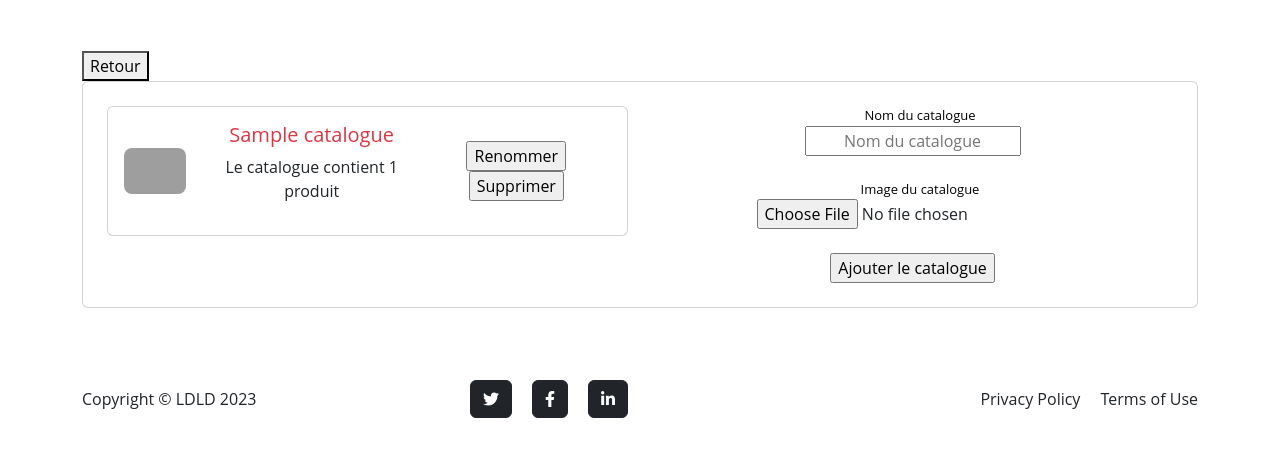
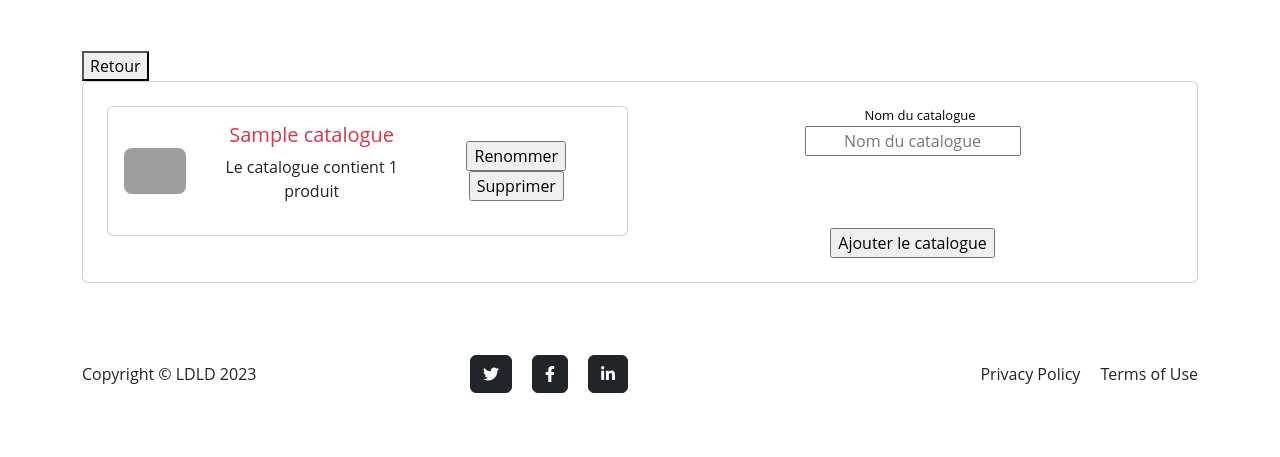
Before and after one commit to Wiqiro/WE4E-Project-Hardware-Sales, a PHP site: page /gestion_catalogue.php in a window 1280 px wide. Shown: the part 173-630 px from the top of the page. Run offline with PHP 8.4, Linux system fonts and the light colour scheme; tables that the repository leaves empty or names only in its code hold one stand-in row (values such as "Sample post"); some libraries are stand-ins or nearby versions; grey boxes are pictures that could not be loaded.

Commit message:
Suppression des images de catalogues: pas besoin

```diff
--- a/Controllers/database_functions.php
+++ b/Controllers/database_functions.php
@@ -82,11 +82,11 @@ function updateUserInfo($userID, $firstname, $lastname, $username, $email, $birt
     }
 }
 
-function createCatalog($catalogName, $imagePath)
+function createCatalog($catalogName)
 {
     global $conn, $error;
     $error = NULL;
-    $query = "INSERT INTO catalogue(nom, image) VALUES ('" . $catalogName . "', '" . $imagePath . "')";
+    $query = "INSERT INTO catalogue(nom) VALUES ('" . $catalogName . "')";
     $result = $conn->query($query);
     if (!$result) {
         $error = "Erreur lors de la création du catalogue, veuillez rééssayer";
--- a/Views/gestion_catalogue.php
+++ b/Views/gestion_catalogue.php
@@ -1,16 +1,11 @@
 <?php
 global $loginSuccessful, $userInfo;
 include("../Controllers/initialize.php");
-require("../Controllers/image_uploader.php");
 include("carte_gestion_catalogue.php");
 
 
-if (isset($_POST["add"]) && isset($_POST["name"]) && isset($_FILES["image"])) {
-    $imagePath = null;
-    if (isBufferFileAdequate()) {
-        $imagePath = saveImage("catalog_images", $userInfo["id"]);
-    }
-    createCatalog($_POST["name"], $imagePath);
+if (isset($_POST["add"]) && isset($_POST["name"])) {
+    createCatalog($_POST["name"]);
 } elseif (isset($_POST["remove"]) && isset($_POST["id"])) {
     removeCatalog($_POST["id"]);
 }
@@ -48,13 +43,11 @@ $catalogList = getCatalogList();
                                         ?>
                                     </div>
                                     <div class="col-lg-6">
-                                        <form enctype="multipart/form-data" action="" , method="POST">
+                                        <form action="" , method="POST">
                                         <label class="label-design" for="name">Nom du catalogue</label>
                                             <input class="catalog-name" name="name" type="text" placeholder="Nom du catalogue">
                                             <br>
                                             <br>
-                                            <label class="label-design" for="image">Image du catalogue</label>
-                                            <input class="product-image product-style" name="image" type="file" placeholder="Lien image">
                                             <br><br>
                                             <input type="submit" value="Ajouter le catalogue" name="add" />
                                         </form>
--- a/Views/produit.php
+++ b/Views/produit.php
@@ -110,7 +110,6 @@ if (!isset($_GET["id"])) {
 
 		<?php require('footer.php'); ?>
 
-
 		<!-- Bootstrap core JS-->
 		<script src="https://cdn.jsdelivr.net/npm/bootstrap@5.2.3/dist/js/bootstrap.bundle.min.js"></script>
 		<!-- Core theme JS-->
```
